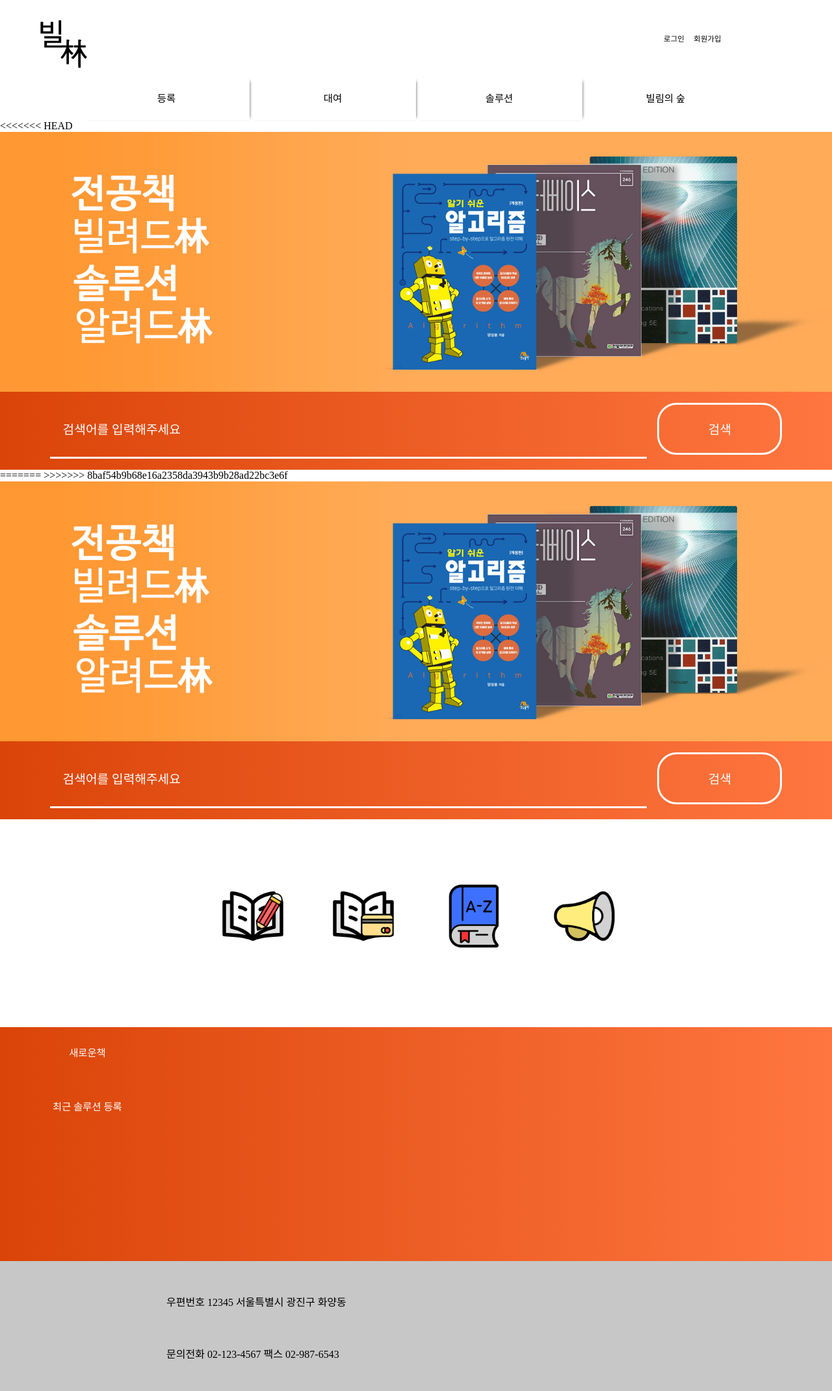
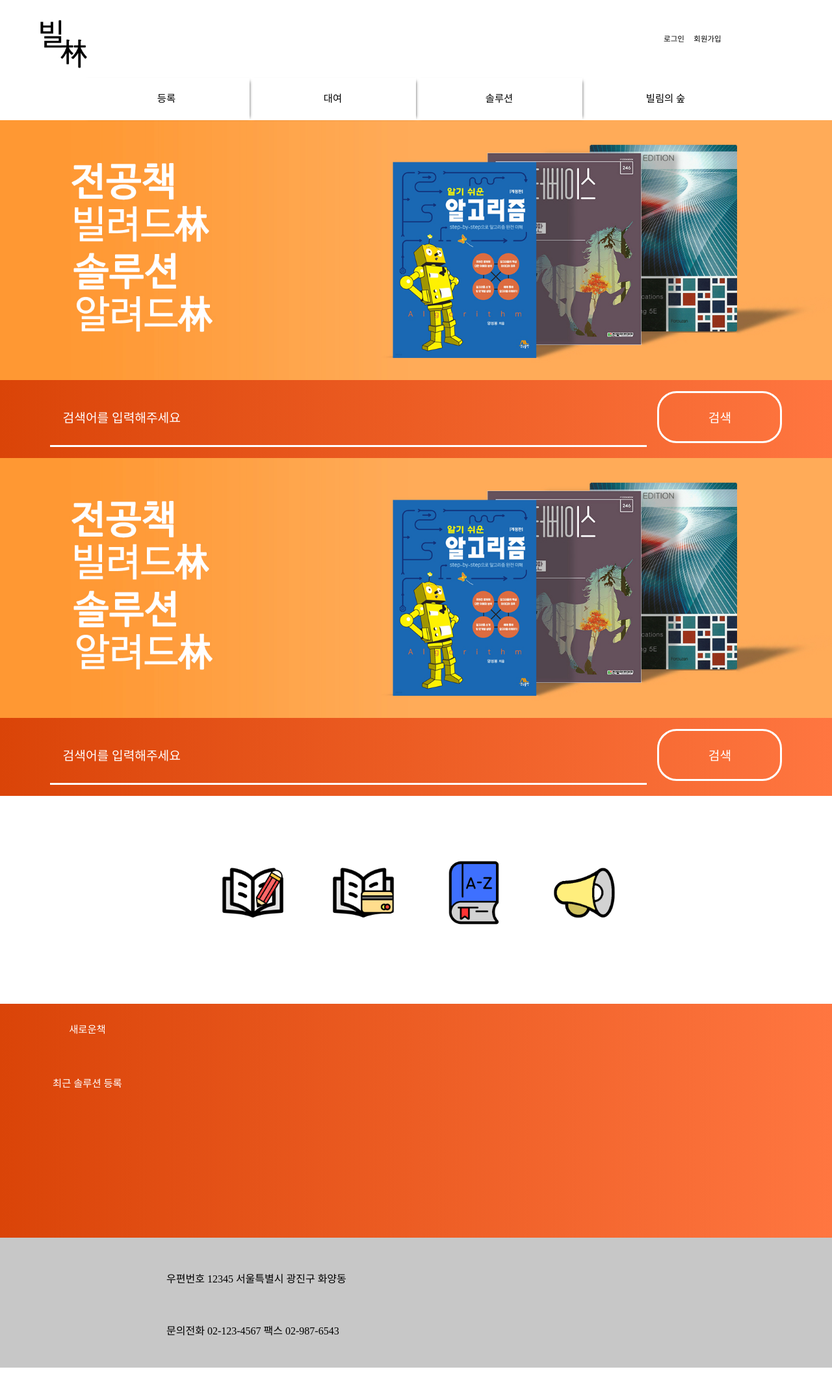
Before and after one commit to ji-vvon/Likelion-Autumnthon, a Django app: template book/templates/main.html in a window 1280 px wide. Shown: the whole page at 65% size. After the commit the page ends 2105 px from the top, so only its background shows below. Run offline with Django 3.2, Linux system fonts and the light colour scheme; the template is opened without the code that fills it, so the values that code supplies are empty; some web fonts are replaced.

Commit message:
오류 해결(front_pch) 병합

```diff
--- a/book/static/css/main.css
+++ b/book/static/css/main.css
@@ -224,14 +224,11 @@ img {
     margin-left: 20vw;
 }
 
-<<<<<<< HEAD
 #logo {
     overflow: hidden;
     display: flex;
 }
-=======
 p {
     font-size:17px;
     font-weight: bolder;
 }
->>>>>>> 8baf54b9b68e16a2358da3943b9b28ad22bc3e6f
--- a/book/templates/main.html
+++ b/book/templates/main.html
@@ -1,7 +1,6 @@
 {% extends 'base.html' %} {% block content %}
 <!DOCTYPE html>
 <html lang="en">
-<<<<<<< HEAD
   <head>
     <meta charset="UTF-8" />
     <meta http-equiv="X-UA-Compatible" content="IE=edge" />
@@ -35,8 +34,6 @@
         <button type="submit" id="search_submit">검색</button>
       </form>
     </div>
-=======
->>>>>>> 8baf54b9b68e16a2358da3943b9b28ad22bc3e6f
 
 <head>
   <meta charset="UTF-8" />
--- a/book/templates/mypage.html
+++ b/book/templates/mypage.html
@@ -48,16 +48,10 @@
         </tr>
       </thead>
       <tbody>
-<<<<<<< HEAD
         {% for borrowed_book in borrowed_books %} {% if borrowed_book.borrow_book.status == '대여중' %}
         <tr
           onclick="location.href='/book/detail/{{borrowed_book.borrow_book.pk}}'"
         >
-=======
-        {% for borrowed_book in borrowed_books %}
-        {% if borrowed_book.borrow_book.status == '대여중' %}
-        <tr onclick="location.href='/book/detail/{{borrowed_book.borrow_book.pk}}'">
->>>>>>> 8baf54b9b68e16a2358da3943b9b28ad22bc3e6f
           <td>{{ borrowed_book.borrow_book.title }}</td>
           <td>{{ borrowed_book.borrow_book.author }}</td>
           <td>{{ borrowed_book.borrow_book.publisher }}</td>
```
